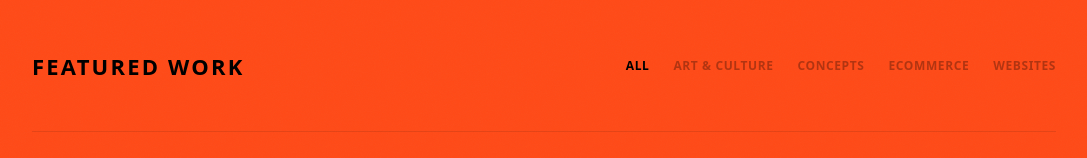
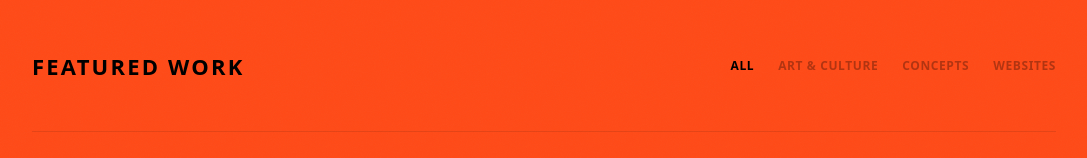
Before and after one commit to dhruba-datta/Aqua, a React (Vite) app: page / in a window 1280 px wide. Shown: the part 2837-2995 px from the top of the page, without its empty margins (96-1183 px from the left). Built offline with nearby package versions, Linux system fonts and the light colour scheme; the HTML template or start-up script is replaced by a standard one; a web font is replaced by a local one.

Commit message:
updated portfolio

```diff
--- a/src/components/Portfolio.jsx
+++ b/src/components/Portfolio.jsx
@@ -41,7 +41,6 @@ const filters = [
   { label: 'All', value: '-1' },
   { label: 'Art & Culture', value: 'art-culture' },
   { label: 'Concepts', value: 'concepts' },
-  { label: 'eCommerce', value: 'ecommerce' },
   { label: 'Websites', value: 'websites' },
 ];
 
```
